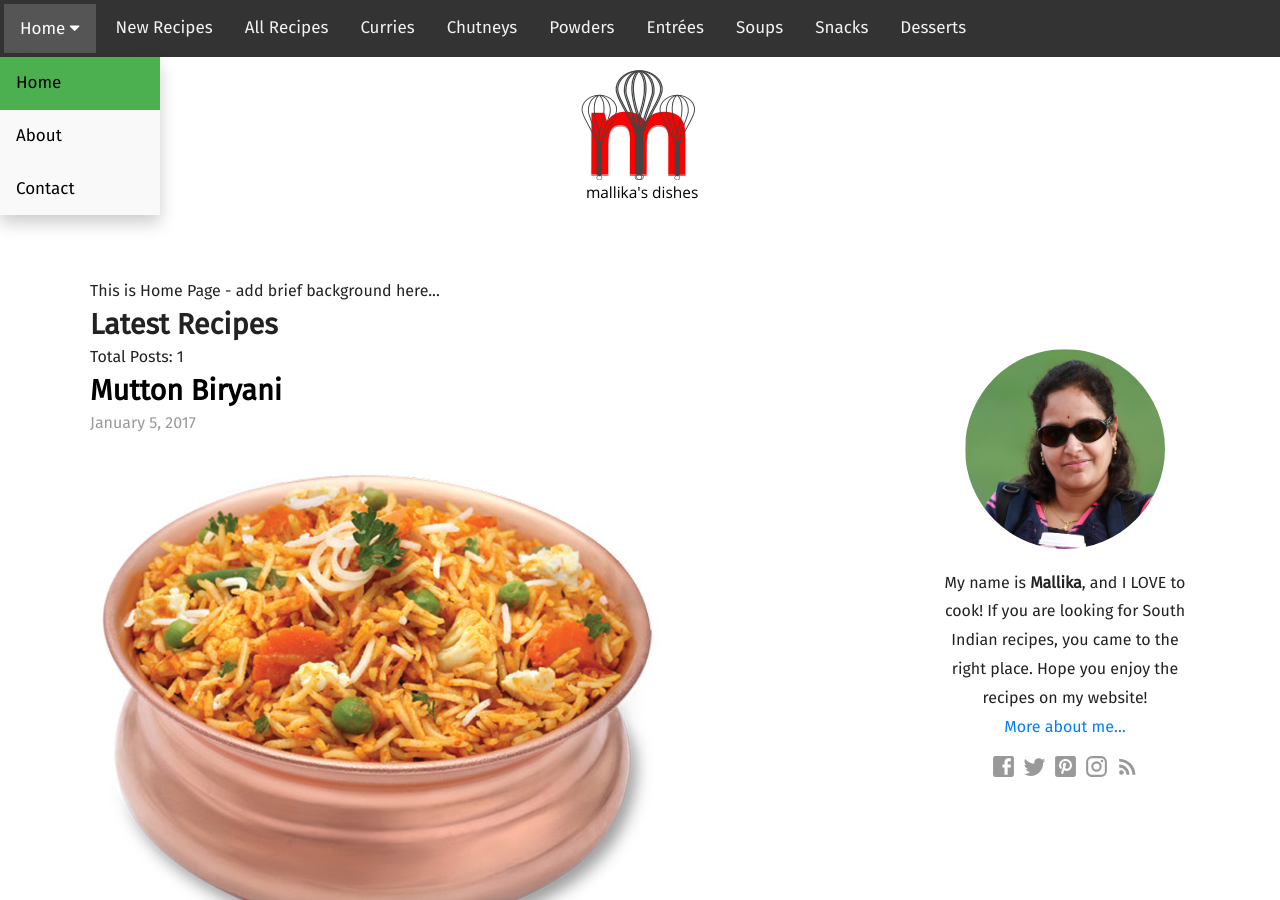
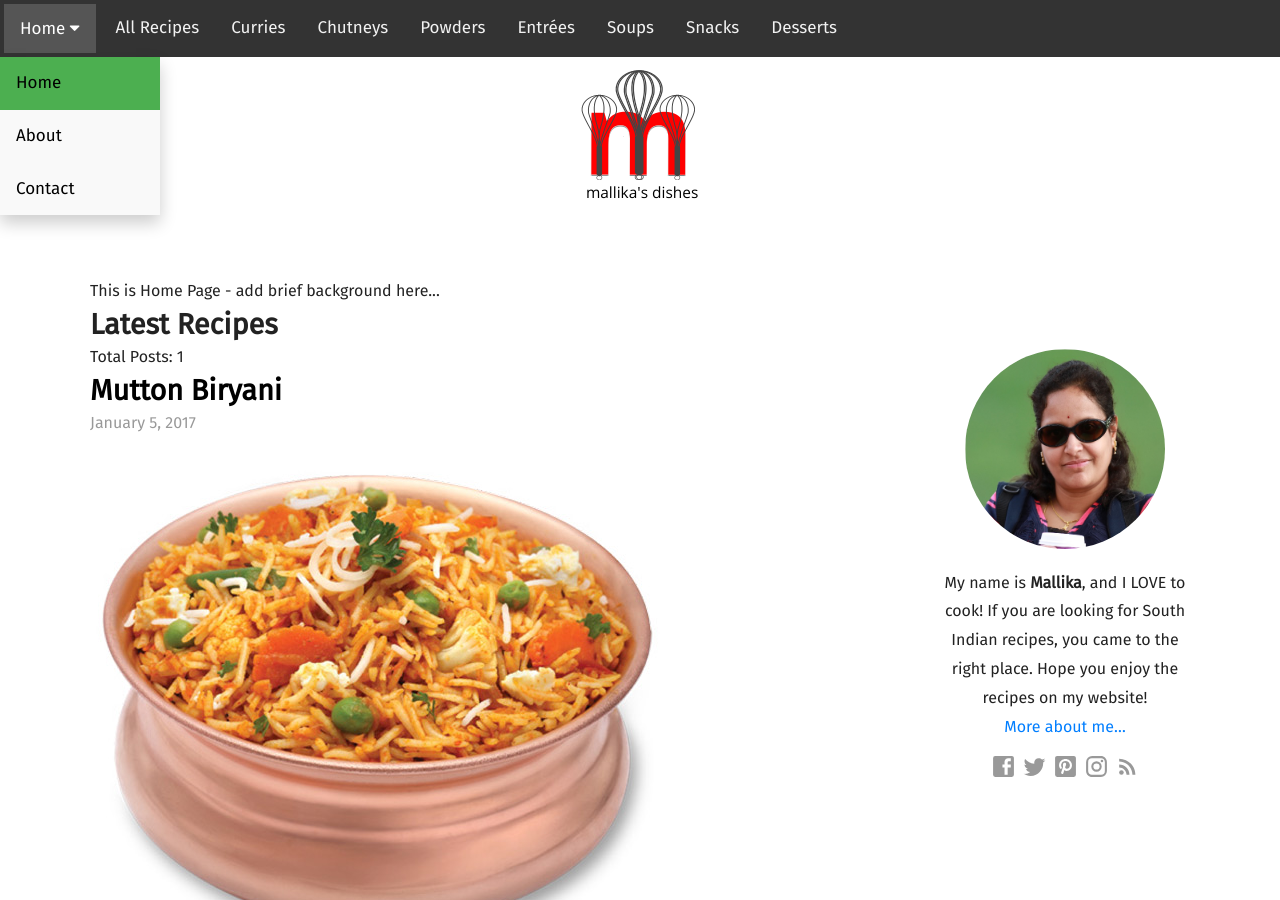
Before and after one commit to mallikasdishes/github.io, a Jekyll site: the page built from index.html, in a window 1280 px wide and 900 px high. Built offline with Jekyll 4.4.1, drawn with Linux system fonts in a browser that asks for light colours; some web fonts are replaced; the list of posts is cut into pages by our own code.

Commit message:
Update navigation.html

```diff
--- a/_includes/navigation.html
+++ b/_includes/navigation.html
@@ -26,12 +26,6 @@
 	  {% endif %}
     </div>
   </div>
-
-  {% if page.url == "/new/" %}
-    <a href="/new/" class="active">New Recipes</a>
-  {% else %}
-    <a href="/new/">New Recipes</a>
-  {% endif %}
 
   {% if page.url == "/recipes/" %}
     <a href="/recipes/" class="active">All Recipes</a>
```
